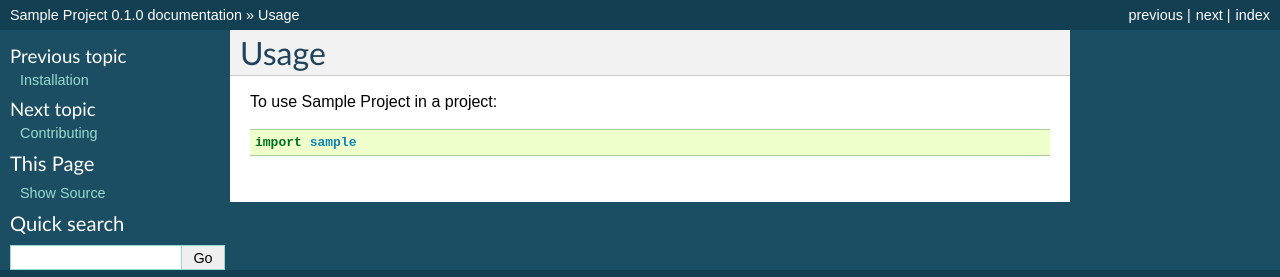
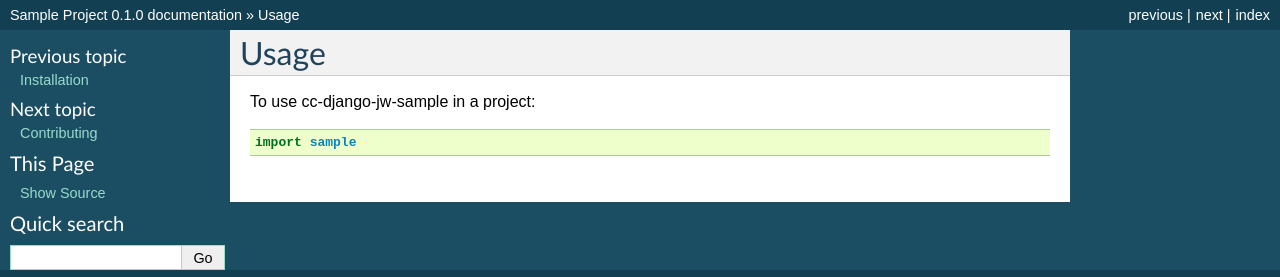
Before and after one commit to jwhitlock/cc-django-jw-sample, a Sphinx documentation site: the page built from docs/usage.rst, in a window 1280 px wide. Shown: the top 277 px of the page. Built offline with Sphinx 7.4.7, drawn with Linux system fonts in a browser that asks for light colours.

Commit message:
Sync with Nov 6, 2014 code
- Better integration with coveralls
- Documentation improvements

```diff
--- a/CONTRIBUTING.rst
+++ b/CONTRIBUTING.rst
@@ -36,7 +36,7 @@ is open to whoever wants to implement it.
 Write Documentation
 ~~~~~~~~~~~~~~~~~~~
 
-Sample Project could always use more documentation, whether as
+cc-django-jw-sample could always use more documentation, whether as
 part of the official Sample Project docs, in docstrings, or
 even on the web in blog posts, articles, and such.
 
@@ -56,7 +56,7 @@ If you are proposing a feature:
 Get Started!
 ------------
 
-Ready to contribute? Here's how to set up `cc-django-jw-sample`
+Ready to contribute? Here's how to set up cc-django-jw-sample
 for local development.
 
 1. Fork the `cc-django-jw-sample` repo on GitHub.
@@ -119,6 +119,6 @@ To mark failed tests::
 
     $ ./manage.py test --failed
 
-To re-run only the failed tests:
+To re-run only the failed tests::
 
     $ ./manage.py test --failed
--- a/HISTORY.rst
+++ b/HISTORY.rst
@@ -3,7 +3,7 @@
 History
 =======
 
-0.1.0 (2014-11-05)
+0.1.0 (2014-11-06)
 ------------------
 
 * First release on PyPI.
--- a/docs/project.rst
+++ b/docs/project.rst
@@ -16,7 +16,7 @@ a process like this:
     app_name (default is "boilerplate")? sample
     site_name (default is "bpsite")? sample_site
     project_short_description (default is "Python Boilerplate contains all the boilerplate you need to create a Python package.")? Sample Project created from cookiecutter-django-jw
-    release_date (default is "2015-01-11")? 2014-11-05
+    release_date (default is "2015-01-11")? 2014-11-06
     year (default is "2014")? 2014
     version (default is "0.1.0")? 0.1.0
     $ cd cc-django-jw-sample
--- a/docs/usage.rst
+++ b/docs/usage.rst
@@ -1,7 +1,7 @@
-========
+=====
 Usage
-========
+=====
 
-To use Sample Project in a project::
+To use cc-django-jw-sample in a project::
 
     import sample
```
Also changed, not shown: .travis.yml, 1 other file.
